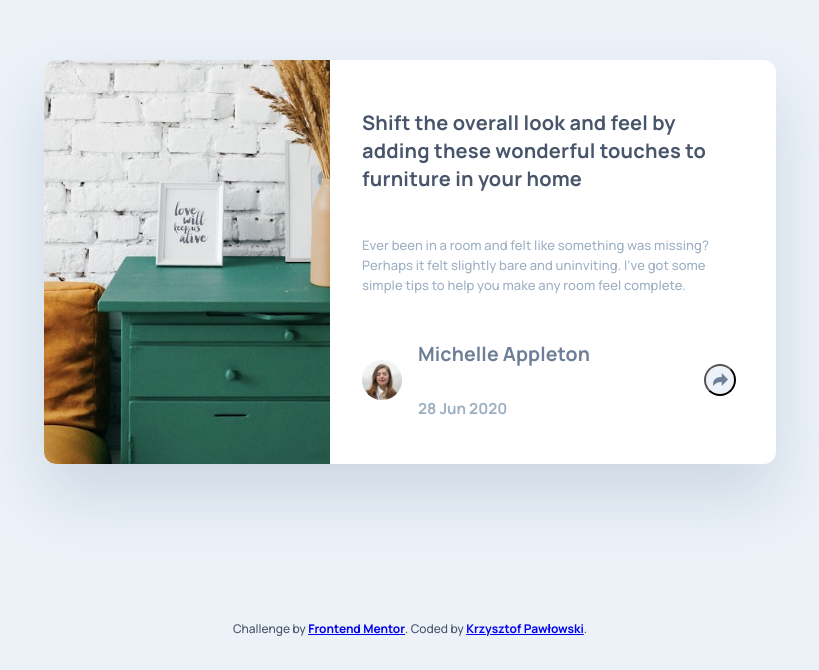
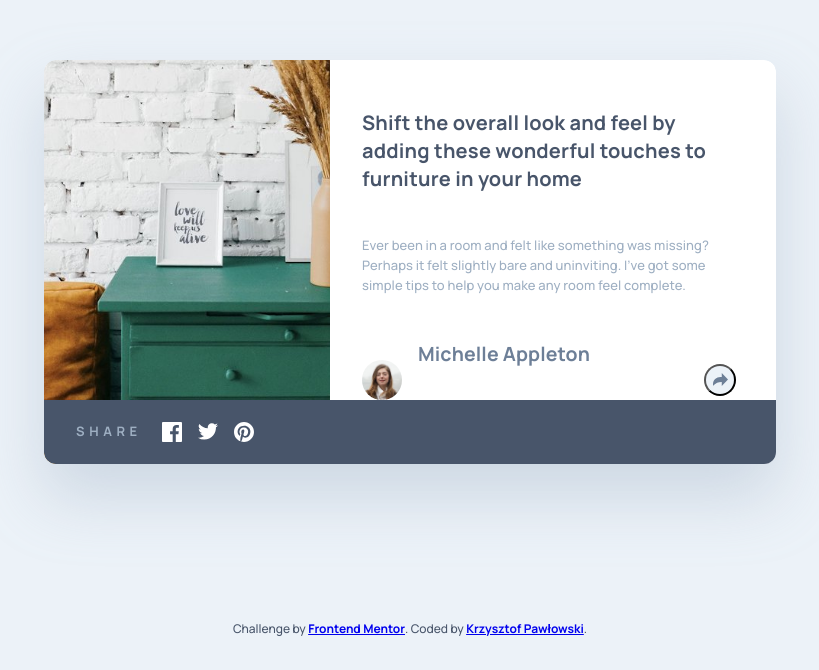
Before and after one commit to KP1976/article-preview-component, a React (Vite) app: page / in a window 1280 px wide. Shown: the part 146-816 px from the top of the page, without its empty margins (230-1049 px from the left). Built offline with nearby package versions, Linux system fonts and the light colour scheme; the HTML template or start-up script is replaced by a standard one.

Commit message:
Add styles to share-icons component.

```diff
--- a/src/components/Card/Card.module.css
+++ b/src/components/Card/Card.module.css
@@ -4,6 +4,7 @@
   box-shadow: 0 2rem 4rem hsla(212, 23%, 69%, 0.4);
   display: flex;
   flex-direction: column;
+  position: relative;
 }
 
 .image {
@@ -91,6 +92,10 @@
   width: 2rem;
 }
 
+.share-button__icon {
+  fill: var(--desaturated-dark-blue);
+}
+
 @media screen and (min-width: 48.75em) {
   .card {
     display: grid;
--- a/src/components/Card/Card.tsx
+++ b/src/components/Card/Card.tsx
@@ -1,7 +1,7 @@
 import styles from "./Card.module.css";
 import drawerImage from "../../assets/images/drawers.jpg";
 import avatar from "../../assets/images/avatar-michelle.jpg";
-import shareIcon from "../../assets/images/icon-share.svg";
+import SocialMedia from "../SocialMedia/SocialMedia";
 
 const Card = () => {
   return (
@@ -27,9 +27,17 @@ const Card = () => {
             </hgroup>
           </div>
           <button className={styles["share-button"]}>
-            <img src={shareIcon} alt="share" />
+            <svg
+              className={styles["share-button__icon"]}
+              xmlns="http://www.w3.org/2000/svg"
+              width="15"
+              height="13"
+            >
+              <path d="M15 6.495L8.766.014V3.88H7.441C3.33 3.88 0 7.039 0 10.936v2.049l.589-.612C2.59 10.294 5.422 9.11 8.39 9.11h.375v3.867L15 6.495z" />
+            </svg>
           </button>
         </footer>
+        <SocialMedia />
       </div>
     </article>
   );
--- /dev/null
+++ b/src/components/SocialMedia/SocialMedia.module.css
@@ -0,0 +1,56 @@
+.social-media {
+  align-items: center;
+  bottom: 0;
+  background-color: var(--very-dark-grayish-blue);
+  border-radius: 0 0 var(--border-radius-8) var(--border-radius-8);
+  display: flex;
+  justify-content: space-between;
+  left: 0;
+  padding: var(--space-16) var(--space-32);
+  position: absolute;
+  width: 100%;
+}
+
+.social-media__container {
+  align-items: center;
+  display: flex;
+  gap: var(--space-20);
+  justify-content: space-between;
+}
+
+.social-media__text {
+  color: var(--grayish-blue);
+  display: block;
+  font-weight: 700;
+  letter-spacing: var(--letter-spacing-4_6);
+  line-height: var(--line-height-100);
+}
+
+.social-media__icons {
+  align-items: center;
+  display: flex;
+  gap: var(--space-16);
+}
+
+.social-media__link {
+  display: flex;
+  height: 1.25rem;
+}
+
+.social-media__link:nth-child(2) {
+  height: 1.063rem;
+}
+
+.share-button {
+  align-items: center;
+  background-color: var(--desaturated-dark-blue);
+  border-radius: 50%;
+  display: flex;
+  height: 2rem;
+  justify-content: center;
+  width: 2rem;
+}
+
+.share-button__icon {
+  fill: var(--white);
+}
--- /dev/null
+++ b/src/components/SocialMedia/SocialMedia.tsx
@@ -0,0 +1,53 @@
+import styles from "./SocialMedia.module.css";
+import facebook from "../../assets/images/icon-facebook.svg";
+import twitter from "../../assets/images/icon-twitter.svg";
+import pinterest from "../../assets/images/icon-pinterest.svg";
+
+const SocialMedia = () => {
+  return (
+    <div className={styles["social-media"]}>
+      <div className={styles["social-media__container"]}>
+        <span className={styles["social-media__text"]}>SHARE</span>
+        <div className={styles["social-media__icons"]}>
+          <a
+            className={styles["social-media__link"]}
+            href="https://www.facebook.com"
+            target="_blank"
+            rel="noopener noreferrer"
+          >
+            <img src={facebook} alt="Facebook" />
+          </a>
+          <a
+            className={styles["social-media__link"]}
+            href="https://www.twitter.com"
+            target="_blank"
+            rel="noopener noreferrer"
+          >
+            <img src={twitter} alt="Twitter" />
+          </a>
+          <a
+            className={styles["social-media__link"]}
+            href="https://www.pinterest.com"
+            target="_blank"
+            rel="noopener noreferrer"
+          >
+            <img src={pinterest} alt="Pinterest" />
+          </a>
+        </div>
+      </div>
+
+      <button className={styles["share-button"]}>
+        <svg
+          className={styles["share-button__icon"]}
+          xmlns="http://www.w3.org/2000/svg"
+          width="15"
+          height="13"
+        >
+          <path d="M15 6.495L8.766.014V3.88H7.441C3.33 3.88 0 7.039 0 10.936v2.049l.589-.612C2.59 10.294 5.422 9.11 8.39 9.11h.375v3.867L15 6.495z" />
+        </svg>
+      </button>
+    </div>
+  );
+};
+
+export default SocialMedia;
```
